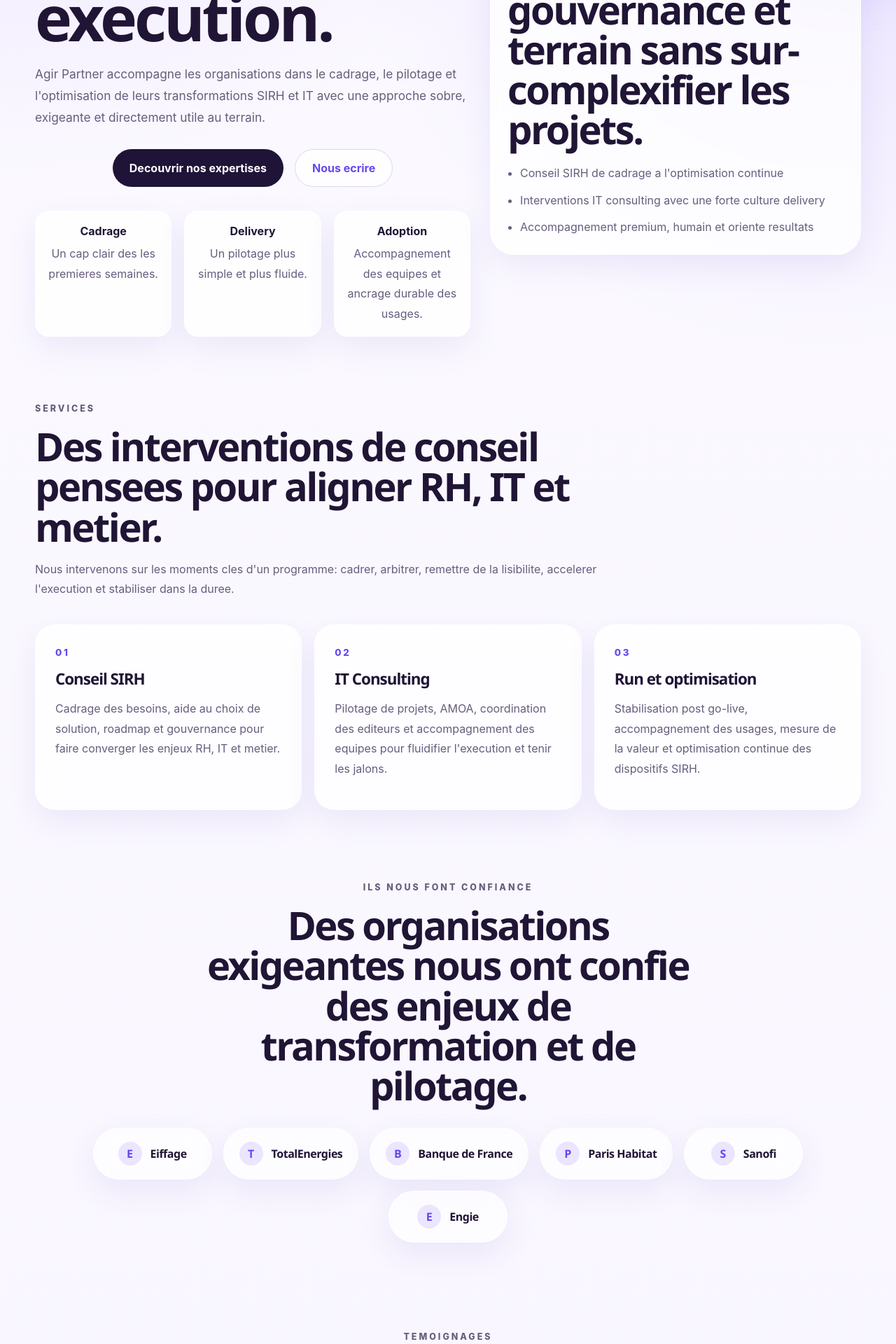
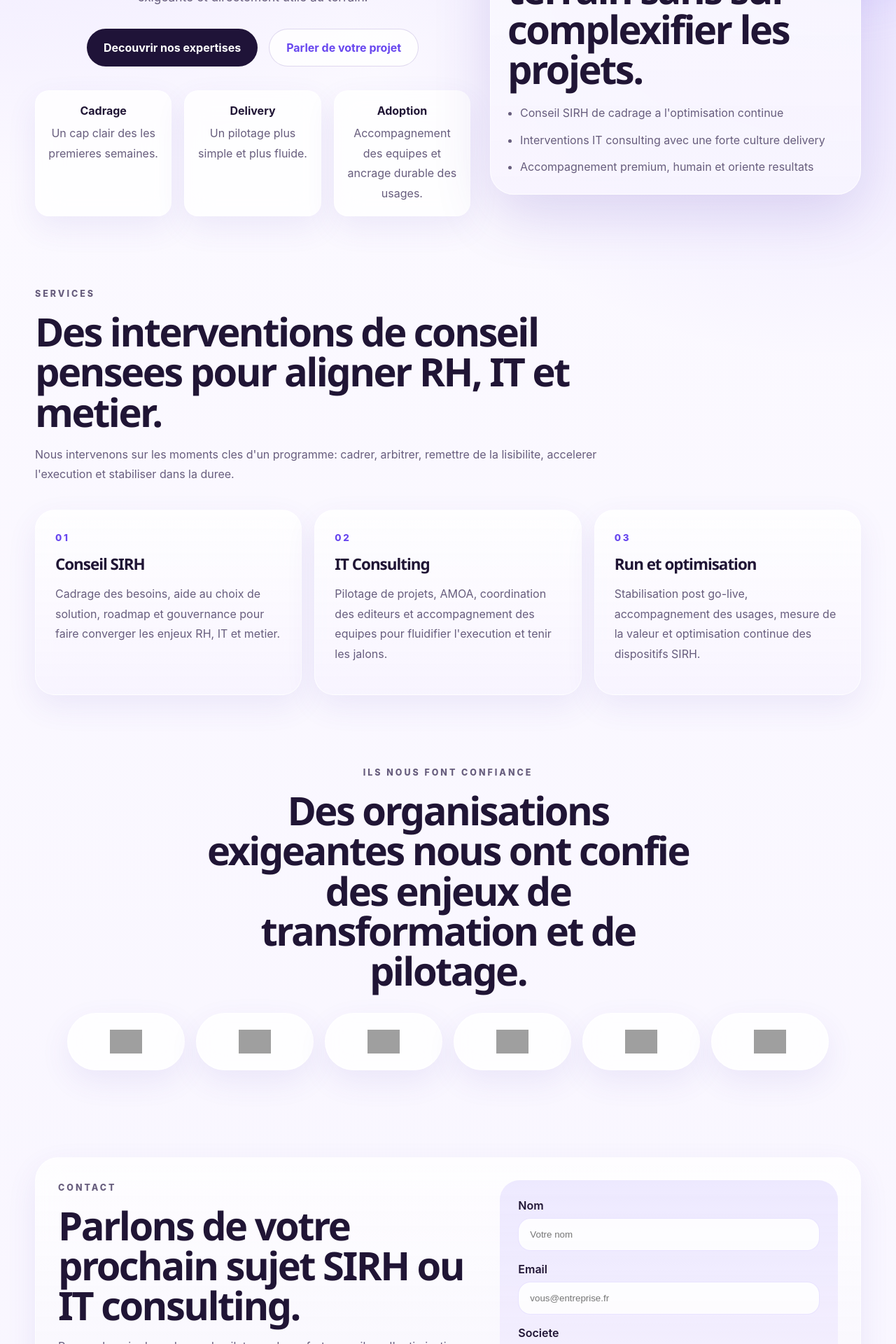
Before and after one commit to souchraf/agirpartner, a PHP site: page / in a window 1280 px wide. Shown: the part 720-2640 px from the top of the page at 70% size. Run offline with PHP 8.4, Linux system fonts and the light colour scheme; grey boxes are pictures that could not be loaded.

Commit message:
Refine premium layout and contact flow

```diff
--- a/index.php
+++ b/index.php
@@ -1,4 +1,41 @@
 <?php
+$contactEmail = 'contact@agirpartner.com';
+$formStatus = null;
+
+if ($_SERVER['REQUEST_METHOD'] === 'POST') {
+    $name = trim($_POST['name'] ?? '');
+    $email = trim($_POST['email'] ?? '');
+    $company = trim($_POST['company'] ?? '');
+    $message = trim($_POST['message'] ?? '');
+    $website = trim($_POST['website'] ?? '');
+
+    if ($website !== '') {
+        $formStatus = ['type' => 'success', 'message' => "Merci, votre demande a bien ete envoyee."];
+    } elseif ($name === '' || $email === '' || $message === '' || !filter_var($email, FILTER_VALIDATE_EMAIL)) {
+        $formStatus = ['type' => 'error', 'message' => "Merci de verifier vos informations avant l'envoi."];
+    } else {
+        $subject = 'Nouveau message depuis agirpartner.com';
+        $body = "Nom : {$name}\n";
+        $body .= "Email : {$email}\n";
+        $body .= "Societe : {$company}\n\n";
+        $body .= "Message :\n{$message}\n";
+
+        $headers = [
+            'From: Agir Partner <no-reply@agirpartner.com>',
+            'Reply-To: ' . $email,
+            'Content-Type: text/plain; charset=UTF-8',
+        ];
+
+        $sent = @mail($contactEmail, $subject, $body, implode("\r\n", $headers));
+
+        if ($sent) {
+            $formStatus = ['type' => 'success', 'message' => "Merci, votre demande a bien ete envoyee."];
+        } else {
+            $formStatus = ['type' => 'error', 'message' => "L'envoi n'a pas abouti pour le moment. Merci de reessayer dans quelques instants."];
+        }
+    }
+}
+
 $services = [
     [
         'title' => 'Conseil SIRH',
@@ -15,12 +52,12 @@ $services = [
 ];
 
 $trustedCompanies = [
-    ['name' => 'Eiffage', 'mark' => 'E'],
-    ['name' => 'TotalEnergies', 'mark' => 'T'],
-    ['name' => 'Banque de France', 'mark' => 'B'],
-    ['name' => 'Paris Habitat', 'mark' => 'P'],
-    ['name' => 'Sanofi', 'mark' => 'S'],
-    ['name' => 'Engie', 'mark' => 'E'],
+    ['name' => 'Eiffage', 'logo' => 'https://logo.clearbit.com/eiffage.com?size=160'],
+    ['name' => 'TotalEnergies', 'logo' => 'https://logo.clearbit.com/totalenergies.com?size=160'],
+    ['name' => 'Banque de France', 'logo' => 'https://logo.clearbit.com/banque-france.fr?size=160'],
+    ['name' => 'Paris Habitat', 'logo' => 'https://logo.clearbit.com/parishabitat.fr?size=160'],
+    ['name' => 'Sanofi', 'logo' => 'https://logo.clearbit.com/sanofi.com?size=160'],
+    ['name' => 'Engie', 'logo' => 'https://logo.clearbit.com/engie.com?size=160'],
 ];
 
 $testimonials = [
@@ -104,7 +141,7 @@ $columns = array_chunk($testimonials, 3);
         <section class="hero-grid">
           <div class="hero-copy reveal">
             <p class="eyebrow">ESN SIRH et IT Consulting</p>
-            <h1>Une signature premium pour les projets RH et IT qui exigent clarte, rythme et execution.</h1>
+            <h1>Le conseil SIRH et IT avec plus de clarte, moins de friction.</h1>
             <p class="lead">
               Agir Partner accompagne les organisations dans le cadrage, le pilotage et
               l'optimisation de leurs transformations SIRH et IT avec une approche sobre,
@@ -113,7 +150,7 @@ $columns = array_chunk($testimonials, 3);
 
             <div class="hero-actions">
               <a class="btn btn-primary" href="#services">Decouvrir nos expertises</a>
-              <a class="btn btn-secondary" href="mailto:contact@agirpartner.com">Nous ecrire</a>
+              <a class="btn btn-secondary" href="#contact">Parler de votre projet</a>
             </div>
 
             <div class="hero-highlights">
@@ -187,10 +224,59 @@ $columns = array_chunk($testimonials, 3);
           <div class="trusted-line reveal">
             <?php foreach ($trustedCompanies as $company): ?>
               <div class="trusted-logo" aria-label="<?= htmlspecialchars($company['name']); ?>">
-                <span class="trusted-mark"><?= htmlspecialchars($company['mark']); ?></span>
-                <span class="trusted-name"><?= htmlspecialchars($company['name']); ?></span>
+                <img
+                  src="<?= htmlspecialchars($company['logo']); ?>"
+                  alt="Logo <?= htmlspecialchars($company['name']); ?>"
+                  loading="lazy"
+                  referrerpolicy="no-referrer"
+                />
               </div>
             <?php endforeach; ?>
+          </div>
+        </div>
+      </section>
+
+      <section class="section" id="contact">
+        <div class="container">
+          <div class="contact-shell reveal">
+            <div class="contact-copy">
+              <p class="eyebrow">Contact</p>
+              <h2>Parlons de votre prochain sujet SIRH ou IT consulting.</h2>
+              <p>
+                Pour un besoin de cadrage, de pilotage, de renfort conseil ou d'optimisation,
+                laissez-nous un message et nous revenons vers vous rapidement.
+              </p>
+            </div>
+
+            <div class="contact-card">
+              <form class="contact-form" method="post" action="#contact">
+                <input type="hidden" name="website" value="" />
+                <label>
+                  Nom
+                  <input type="text" name="name" placeholder="Votre nom" required />
+                </label>
+                <label>
+                  Email
+                  <input type="email" name="email" placeholder="vous@entreprise.fr" required />
+                </label>
+                <label>
+                  Societe
+                  <input type="text" name="company" placeholder="Votre societe" />
+                </label>
+                <label>
+                  Votre besoin
+                  <textarea name="message" rows="5" placeholder="Parlez-nous de votre contexte, de votre projet ou de votre besoin." required></textarea>
+                </label>
+                <button class="contact-mail" type="submit">Envoyer la demande</button>
+                <?php if ($formStatus): ?>
+                  <p class="form-feedback <?= htmlspecialchars($formStatus['type']); ?>">
+                    <?= htmlspecialchars($formStatus['message']); ?>
+                  </p>
+                <?php else: ?>
+                  <p class="form-feedback">Une reponse rapide pour cadrer le besoin et definir le bon format d'accompagnement.</p>
+                <?php endif; ?>
+              </form>
+            </div>
           </div>
         </div>
       </section>
@@ -232,29 +318,6 @@ $columns = array_chunk($testimonials, 3);
           </div>
         </div>
       </section>
-
-      <section class="section" id="contact">
-        <div class="container">
-          <div class="contact-shell reveal">
-            <div class="contact-copy">
-              <p class="eyebrow">Contact</p>
-              <h2>Parlons de votre prochain sujet SIRH ou IT consulting.</h2>
-              <p>
-                Pour un besoin de cadrage, de pilotage, de renfort conseil ou d'optimisation,
-                contactez-nous directement par email.
-              </p>
-            </div>
-
-            <div class="contact-card">
-              <a class="contact-mail" href="mailto:contact@agirpartner.com">contact@agirpartner.com</a>
-              <p>
-                Reponse rapide pour echanger sur vos enjeux, vos priorites et le format
-                d'accompagnement le plus pertinent.
-              </p>
-            </div>
-          </div>
-        </div>
-      </section>
     </main>
 
     <script src="script.js"></script>
--- a/style.css
+++ b/style.css
@@ -87,7 +87,7 @@ img {
 }
 
 .hero {
-  padding: 20px 0 56px;
+  padding: 20px 0 64px;
 }
 
 .nav {
@@ -162,6 +162,10 @@ h3 {
   gap: 28px;
   align-items: center;
   padding-top: 52px;
+}
+
+.hero-copy {
+  text-align: center;
 }
 
 .eyebrow {
@@ -285,6 +289,9 @@ h3 {
 .hero-panel {
   overflow: hidden;
   border-radius: var(--radius-xl);
+  background:
+    linear-gradient(180deg, rgba(255, 255, 255, 0.84), rgba(247, 244, 255, 0.9));
+  box-shadow: 0 30px 80px rgba(88, 58, 180, 0.17);
 }
 
 .panel-visual {
@@ -341,6 +348,8 @@ h3 {
 .service-card {
   padding: 28px;
   border-radius: var(--radius-lg);
+  background:
+    linear-gradient(180deg, rgba(255, 255, 255, 0.82), rgba(247, 244, 255, 0.88));
 }
 
 .service-index {
@@ -361,39 +370,25 @@ h3 {
 }
 
 .trusted-logo {
-  min-height: 74px;
-  min-width: 170px;
-  padding: 16px 22px;
+  min-height: 82px;
+  min-width: 168px;
+  padding: 16px 20px;
   border-radius: 999px;
   display: flex;
   align-items: center;
   justify-content: center;
-  gap: 12px;
   border: 1px solid rgba(255, 255, 255, 0.78);
-  background: rgba(255, 255, 255, 0.68);
+  background: rgba(255, 255, 255, 0.8);
   backdrop-filter: blur(18px);
   box-shadow: var(--shadow-soft);
 }
 
-.trusted-mark {
-  width: 34px;
-  height: 34px;
-  border-radius: 50%;
-  display: inline-flex;
-  align-items: center;
-  justify-content: center;
-  background: var(--primary-soft);
-  color: var(--primary-strong);
-  font-family: "Sora", "Segoe UI", sans-serif;
-  font-weight: 700;
-}
-
-.trusted-name {
-  font-family: "Sora", "Segoe UI", sans-serif;
-  font-size: 1rem;
-  font-weight: 700;
-  letter-spacing: -0.03em;
-  white-space: nowrap;
+.trusted-logo img {
+  width: auto;
+  max-width: 130px;
+  max-height: 34px;
+  object-fit: contain;
+  filter: saturate(0.92) contrast(1.04);
 }
 
 .testimonials-section {
@@ -486,6 +481,8 @@ h3 {
   gap: 28px;
   padding: 32px;
   border-radius: var(--radius-xl);
+  background:
+    linear-gradient(180deg, rgba(255, 255, 255, 0.78), rgba(243, 238, 252, 0.9));
 }
 
 .contact-card {
@@ -494,12 +491,55 @@ h3 {
   background: linear-gradient(180deg, rgba(125, 92, 255, 0.12), rgba(255, 255, 255, 0.65));
 }
 
+.contact-form {
+  display: grid;
+  gap: 16px;
+}
+
+.contact-form label {
+  display: grid;
+  gap: 8px;
+  font-weight: 600;
+  color: var(--text);
+}
+
+.contact-form input,
+.contact-form textarea {
+  width: 100%;
+  padding: 15px 16px;
+  border: 1px solid rgba(125, 92, 255, 0.16);
+  border-radius: 18px;
+  background: rgba(255, 255, 255, 0.86);
+  color: var(--text);
+}
+
+.contact-form input:focus,
+.contact-form textarea:focus {
+  outline: 2px solid rgba(125, 92, 255, 0.18);
+  border-color: rgba(125, 92, 255, 0.28);
+}
+
 .contact-mail {
   min-height: 56px;
   width: 100%;
+  border: 0;
   background: var(--primary);
   color: #fff;
-  margin-bottom: 18px;
+  cursor: pointer;
+}
+
+.form-feedback {
+  margin: 0;
+  color: var(--muted);
+  line-height: 1.7;
+}
+
+.form-feedback.success {
+  color: #1b7f55;
+}
+
+.form-feedback.error {
+  color: #b54646;
 }
 
 .reveal {
```
